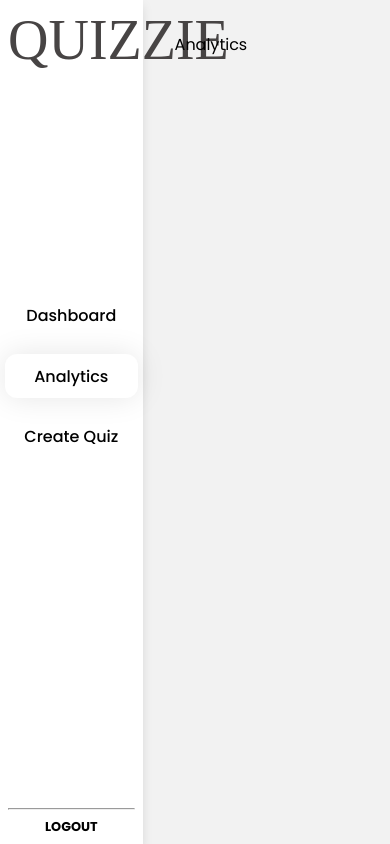
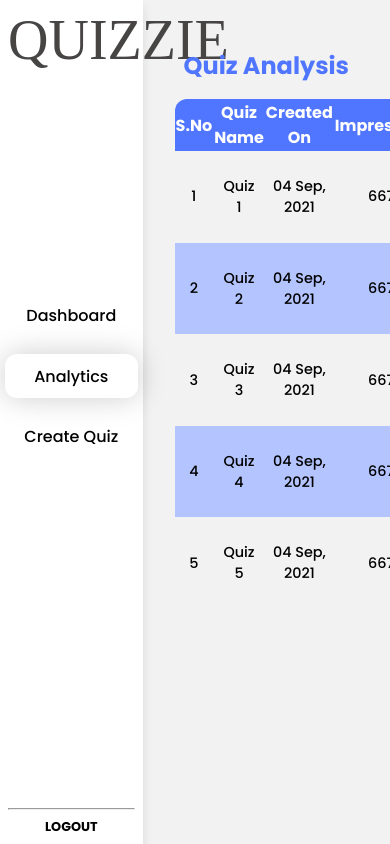
Before and after one commit to whysosaket/Quizzie, a React (Vite) app in the folder client/: page / in a window 390 px wide. Both pictures are taken after a click on the element "Analytics". Built offline with nearby package versions, Linux system fonts and the light colour scheme; a web font is replaced by a local one.

Commit message:
Analytics Page

```diff
--- a/client/src/pages/Analytics.jsx
+++ b/client/src/pages/Analytics.jsx
@@ -1,8 +1,91 @@
 import React from 'react'
+import '../styles/Analytics.css'
+import { BiEdit } from "react-icons/bi";
+import { RiDeleteBin6Fill } from "react-icons/ri";
+import { IoMdShare } from "react-icons/io";
 
 const Analytics = () => {
   return (
-    <div>Analytics</div>
+    <div className='analysis'>
+      <h1 className='analtitle'>Quiz Analysis</h1>
+      <div className='analtable'>
+      <table className='table'>
+        <thead>
+          <tr>
+            <th>S.No</th>
+            <th>Quiz Name</th>
+            <th>Created On</th>
+            <th>Impression</th>
+            <th>{" "}</th>
+            <th>{" "}</th>
+          </tr>
+        </thead>
+        <tbody>
+          <tr>
+            <td>1</td>
+            <td>Quiz 1</td>
+            <td>04 Sep, 2021</td>
+            <td>667</td>
+            <td>
+              <BiEdit className='editicon' />
+              <RiDeleteBin6Fill className='deleteicon' />
+              <IoMdShare className='shareicon' />
+            </td>
+            <td className="qwa">Question Wise Analysis</td>
+          </tr>
+          <tr>
+            <td>2</td>
+            <td>Quiz 2</td>
+            <td>04 Sep, 2021</td>
+            <td>667</td>
+            <td>
+              <BiEdit className='editicon' />
+              <RiDeleteBin6Fill className='deleteicon' />
+              <IoMdShare className='shareicon' />
+            </td>
+            <td className="qwa">Question Wise Analysis</td>
+          </tr>
+          <tr>
+            <td>3</td>
+            <td>Quiz 3</td>
+            <td>04 Sep, 2021</td>
+            <td>667</td>
+            <td>
+              <BiEdit className='editicon' />
+              <RiDeleteBin6Fill className='deleteicon' />
+              <IoMdShare className='shareicon' />
+            </td>
+            <td className="qwa">Question Wise Analysis</td>
+          </tr>
+          <tr>
+            <td>4</td>
+            <td>Quiz 4</td>
+            <td>04 Sep, 2021</td>
+            <td>667</td>
+            <td>
+              <BiEdit className='editicon' />
+              <RiDeleteBin6Fill className='deleteicon' />
+              <IoMdShare className='shareicon' />
+            </td>
+            <td className="qwa">Question Wise Analysis</td>
+          </tr>
+          <tr>
+            <td>5</td>
+            <td>Quiz 5</td>
+            <td>04 Sep, 2021</td>
+            <td>667</td>
+            <td>
+              <BiEdit className='editicon' />
+              <RiDeleteBin6Fill className='deleteicon' />
+              <IoMdShare className='shareicon' />
+            </td>
+            <td className="qwa">Question Wise Analysis</td>
+          </tr>
+        </tbody>
+      </table>
+
+      </div>
+    </div>
   )
 }
 
--- /dev/null
+++ b/client/src/styles/Analytics.css
@@ -0,0 +1,81 @@
+
+.analtitle{
+    color: #5076FF;
+    text-align: center;
+    font-size: 2.5rem;
+}
+
+.table{
+    margin: 0 auto;
+    width: 100%;
+    border-collapse: collapse;
+    border-spacing: 0;
+    border-radius: 12px;
+    overflow: hidden;
+    font-weight: 500;
+    text-align: center;
+}
+
+.table th{
+    background-color: #5076FF;
+    color: white;
+    text-align: center;
+    font-size: 1rem;
+}
+
+.table tr{
+    border-radius: 20px;
+    margin: 1rem 0;
+}
+
+.table td{
+    padding: 0.5rem;
+    font-size: 0.9rem;
+}
+
+.editicon{
+    color: #5076FF;
+    font-size: 1.2rem;
+    cursor: pointer;
+    margin: 0 0.2rem;
+}
+
+.deleteicon{
+    color: #FF5D01;
+    font-size: 1.2rem;
+    cursor: pointer;
+    margin: 0 0.2rem;
+}
+
+.shareicon{
+    color: #60B84B;
+    font-size: 1.2rem;
+    cursor: pointer;
+    margin: 0 0.2rem;
+}
+
+.qwa{
+    text-decoration: underline;
+}
+
+/* different style for odd and even children */
+
+.table tbody tr:nth-child(even){
+    background-color: #B3C4FF;
+}
+
+.table tbody tr:nth-child(odd){
+    background-color: transparent;
+}
+
+
+@media screen and (max-width: 768px){
+    .analtitle{
+        font-size: 1.5rem;
+
+    }
+
+    .table{
+        width: 100%;
+    }
+}
--- a/client/src/styles/Dashboard.css
+++ b/client/src/styles/Dashboard.css
@@ -42,6 +42,7 @@
 
 .trending .quizitem{
     display: flex;
+    background-color: white;
     flex-direction: column;
     align-items: center;
     margin: 0.5rem 0.5rem;
--- a/client/src/styles/Home.css
+++ b/client/src/styles/Home.css
@@ -11,6 +11,7 @@
 @media screen and (max-width: 768px){
     .homeright{
         width: 100%;
+        height: 90vh;
         padding: 2rem 0.2rem;
     }
 }
@@ -18,5 +19,10 @@
 @media screen and (max-width: 1100px){
     .homeright{
         padding: 2rem 2rem;
+        overflow-y: scroll;
+    }
+
+    .home{
+        overflow-x: none;
     }
 }
--- a/client/src/styles/Sidebar.css
+++ b/client/src/styles/Sidebar.css
@@ -43,7 +43,7 @@
 
 .sidemenu .sidemenuitem.selected{
     background-color: white;
-    box-shadow: 0 0px 30px rgba(0,0,0,0.1);
+    box-shadow: 0 0px 30px rgba(0,0,0,0.2);
 }
 
 .sidebar .footer{
```
